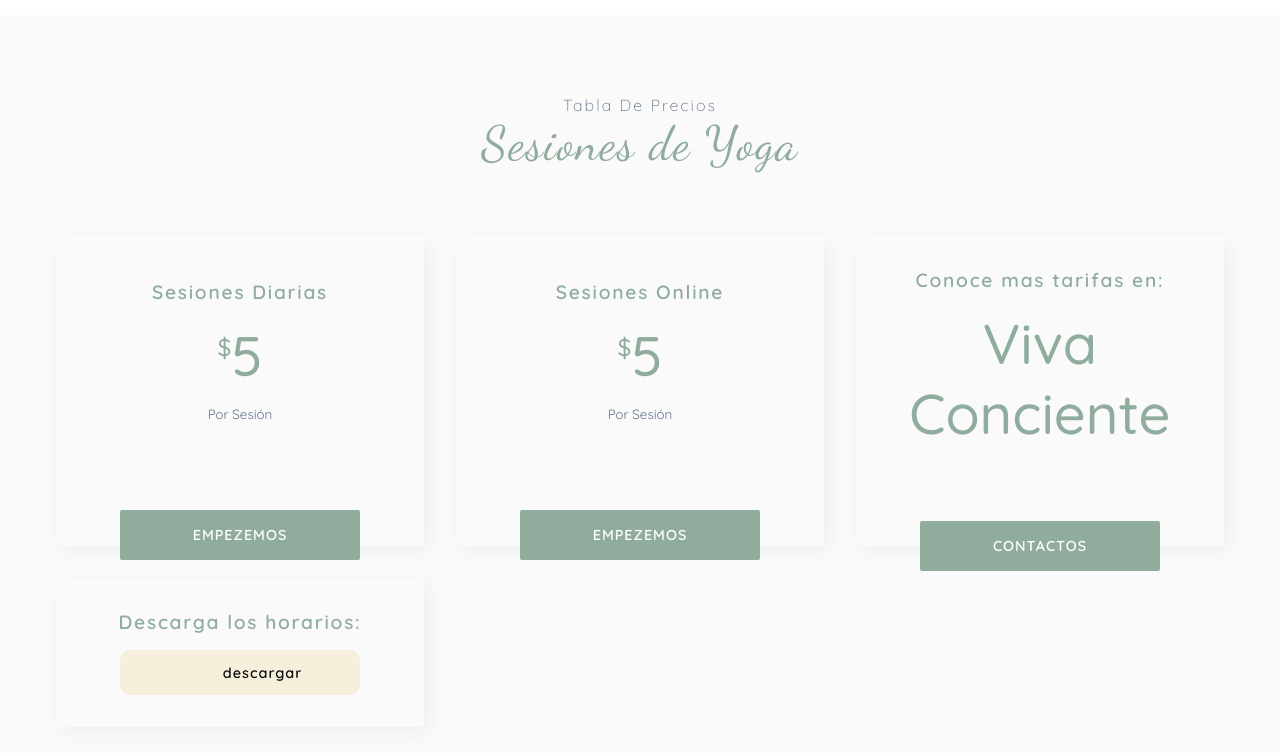
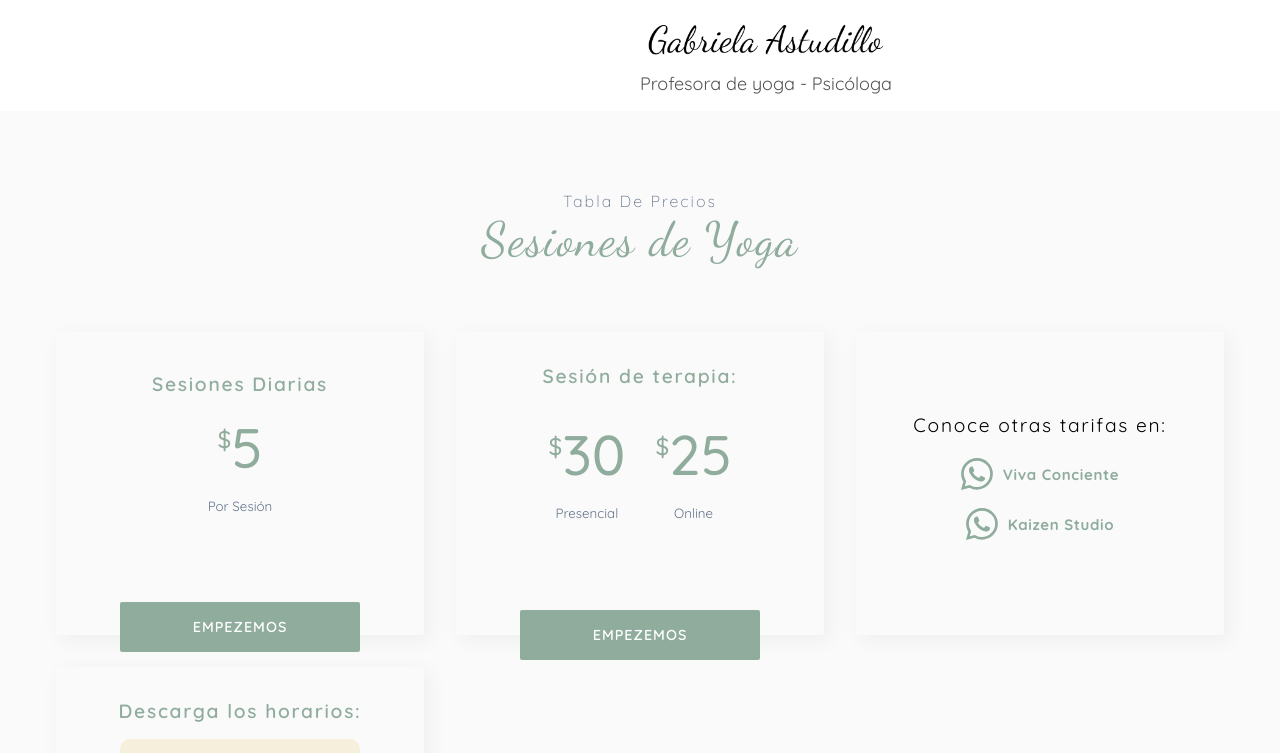
Before and after one commit to ElJeringas/YogaStudio, a React (Vite) app: page / in a window 1280 px wide. Shown: the part 2920-3673 px from the top of the page. Built offline with nearby package versions, Linux system fonts and the light colour scheme; some icons are missing; a web font is replaced by a local one.

Commit message:
modifications and styles

```diff
--- a/src/App.jsx
+++ b/src/App.jsx
@@ -6,7 +6,6 @@ import Why from './container/Why/Why'
 import Hero from './container/Hero/Hero'
 import Classes from './container/Classes/Classes'
 import Gallery from './container/Gallery/Gallery'
-import Footer from './container/Footer/Footer'
 import './App.css';
 import FindMe from './container/FindMe/FindMe'
 const App = () => {
--- a/src/container/Classes/Classes.css
+++ b/src/container/Classes/Classes.css
@@ -78,6 +78,14 @@
     color: var(--text-light);
     font-family: var(--font-base);
   }
+  .membership__card-sesions_container{
+    display: flex;
+    justify-content: center;
+    align-items: center;
+  }
+  .membership__card-sesions{
+    margin: 15px 15px 0 15px;
+  }
 
   .membership__btn {
     width: calc(100% - 4rem);
@@ -112,6 +120,43 @@
       margin-right: 10px;
     }
   }
+  .more{
+    font-size: 1.2rem !important;
+    font-weight: 400 !important;
+    margin-bottom: 1rem;
+    color: var(--primary-black) !important;
+    letter-spacing: 0.09em;
+  }
+  .membership__card-more{
+    display: flex;
+    justify-content: center;
+    align-items: center;
+    margin-bottom: 0.5rem;
+
+    .classes__image-icon{
+      font-size: 2rem;
+      cursor: pointer;
+      color: var(--primary-color);
+      transition: 500ms ease;
+    }
+    .classes__image-icon:hover{
+      color: var(--color-golden);
+    }
+
+    p{
+      font-size: 15px;
+      color: var(--primary-color);
+      font-weight: 800;
+      margin-left: 10px;
+      margin-bottom: 0;
+      transition: 500ms ease;
+    }
+
+    p:hover{
+        color: var(--color-golden);
+    }
+  }
+
 
 
   @media screen and (width < 600px) {
--- a/src/container/Classes/Classes.jsx
+++ b/src/container/Classes/Classes.jsx
@@ -1,5 +1,7 @@
 import React from 'react'
 import { LiaFileDownloadSolid } from "react-icons/lia";
+import { BsWhatsapp } from 'react-icons/bs';
+
 import './Classes.css';
 import horarios from '../../assets/Horario.pdf'
 const Classes = () => {
@@ -24,25 +26,36 @@ const Classes = () => {
             <h4 className='membership__card-title'>Sesiones Diarias</h4>
             <h2><sup>$</sup>5</h2>
             <p><sup>Por Sesión</sup></p>
-{/*             <h4>Acceso a todo el contenido</h4>
-            <p>Clases grupales</p>
-            <p>Orientacion Espiritual</p>
-            <p>Seguimiento Individual</p> */}
+
             <a type='button' href='https://api.whatsapp.com/send/?phone=593996819305&text&type=phone_number&app_absent=0' target="_blank" rel="noopener noreferrer" className='btn membership__btn'>Empezemos</a>
           </div>
 
           <div className='membership__card'>
-            <h4 className='membership__card-title'>Sesiones Online</h4>
-            <h2><sup>$</sup>5</h2>
-            <p><sup>Por Sesión</sup></p>
+            <h4 className='membership__card-title'>Sesión de terapia:</h4>
+            <div className='membership__card-sesions_container'>
+            <div className='membership__card-sesions'>
+              <h2><sup>$</sup>30</h2>
+              <p><sup>Presencial</sup></p>
+            </div>
+            <div className='membership__card-sesions'>
+              <h2><sup>$</sup>25</h2>
+              <p><sup>Online</sup></p>
+            </div>
+            </div>
             <a type='button' href='https://api.whatsapp.com/send/?phone=593996819305&text&type=phone_number&app_absent=0' target="_blank" rel="noopener noreferrer" className='btn membership__btn'>Empezemos</a>
           </div>
 
           <div className='membership__card'>
-            <h4 className='membership__card-title'>Conoce mas tarifas en:</h4>
-            <h2>Viva Conciente</h2>
-            <a type='button' href='https://api.whatsapp.com/send/?phone=593996819305&text&type=phone_number&app_absent=0' target="_blank" rel="noopener noreferrer" className='btn membership__btn'>Contactos</a>
-          </div>
+            <h4 className='more'>Conoce otras tarifas en:</h4>
+              <a className='membership__card-more' href='https://api.whatsapp.com/send/?phone=593992987536&text&type=phone_number&app_absent=0' target="_blank" rel="noopener noreferrer">
+                <BsWhatsapp className='classes__image-icon'/>
+                <p>Viva Conciente</p>
+              </a>
+              <a className='membership__card-more' href='https://api.whatsapp.com/send/?phone=593979221447&text&type=phone_number&app_absent=0' target="_blank" rel="noopener noreferrer">
+                <BsWhatsapp className='classes__image-icon'/>
+                <p>Kaizen Studio</p>
+              </a>
+         </div>
           <div className='membership__card'>
             <h4 className='membership__card-title'>Descarga los horarios:</h4>
             <button className='btn membership__btn_dwn' onClick={downloadSchedule}><LiaFileDownloadSolid size={35} className='download'/>Descargar</button>
--- a/src/container/Hero/Hero.jsx
+++ b/src/container/Hero/Hero.jsx
@@ -5,13 +5,14 @@ const Hero = () => {
   return (
     <section className='hero' id='hero'>
       <div className='section__container hero__container'>
-        <div className='hero__card'>
-          <span><img src={images.icon01} alt='hero'/></span>
-          <h4>Estilo de vida saludable</h4>
+      <div className='hero__card'>
+          <span><img src={images.icon03} alt='hero'/></span>
+          <h4>Psicología Védica</h4>
           <p>
-          Abraza un estilo de vida saludable a través del poder transformador del yoga y cultiva la vitalidad física y la paz interior.
+          La psicología védica es una disciplina que se basa en las antiguas enseñanzas de la India conocidas como los Vedas. Se centra en comprender la mente humana, las emociones y el comportamiento a través de la lente de la filosofía védica y las prácticas espirituales.
           </p>
         </div>
+
         <div className='hero__card'>
           <span><img src={images.icon02} alt='hero'/></span>
           <h4>Equilibrio cuerpo, mente y espíritu</h4>
@@ -20,10 +21,12 @@ const Hero = () => {
           </p>
         </div>
         <div className='hero__card'>
-          <span><img src={images.icon03} alt='hero'/></span>
-          <h4>Práctica de Meditación</h4>
+          <span><img src={images.icon01} alt='hero'/></span>
+          <h4>Estilo de vida saludable</h4>
           <p>
-          Descubre la serenidad interior y la atención plena mientras cultivas una conexión profunda con el momento presente.     </p>   </div>
+          Abraza un estilo de vida saludable a través del poder transformador del yoga y cultiva la vitalidad física y la paz interior.
+          </p>
+        </div>
 {/*         <div className='hero__card'>
           <span><img src={images.icon04} alt='hero'/></span>
           <h4>Cuidado personal</h4>
```
